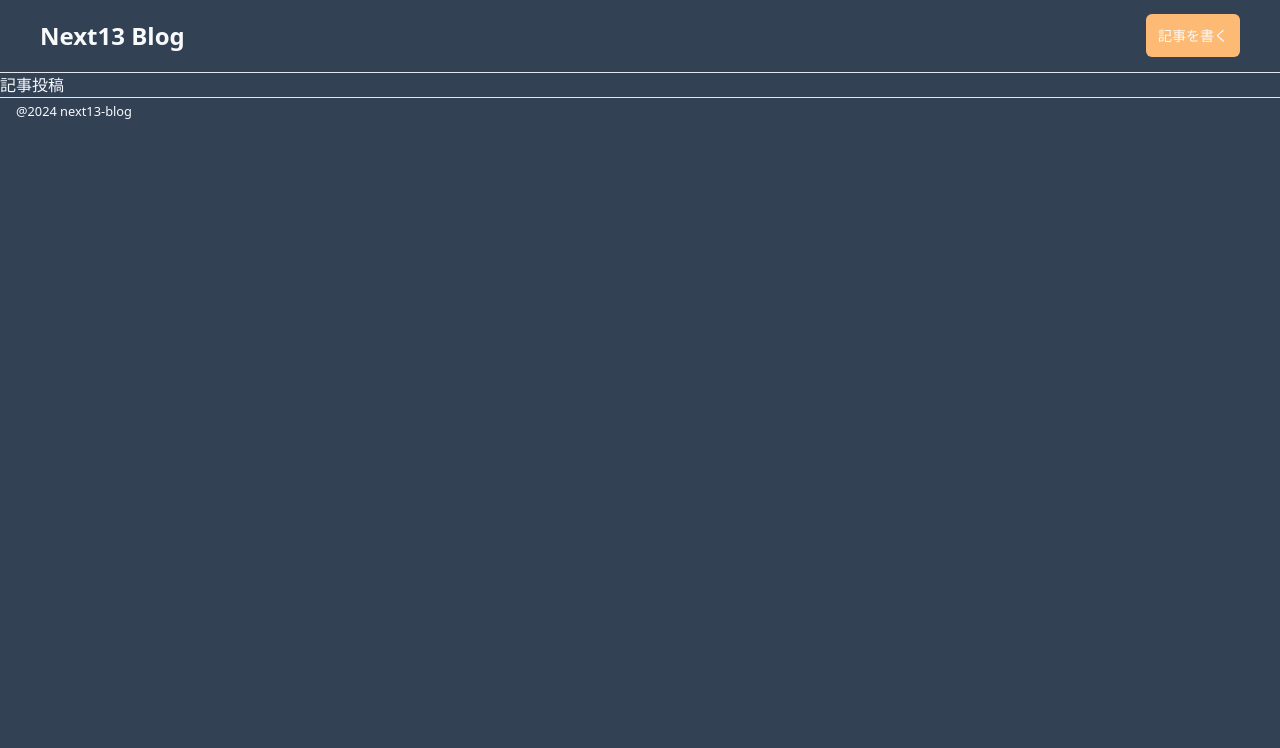
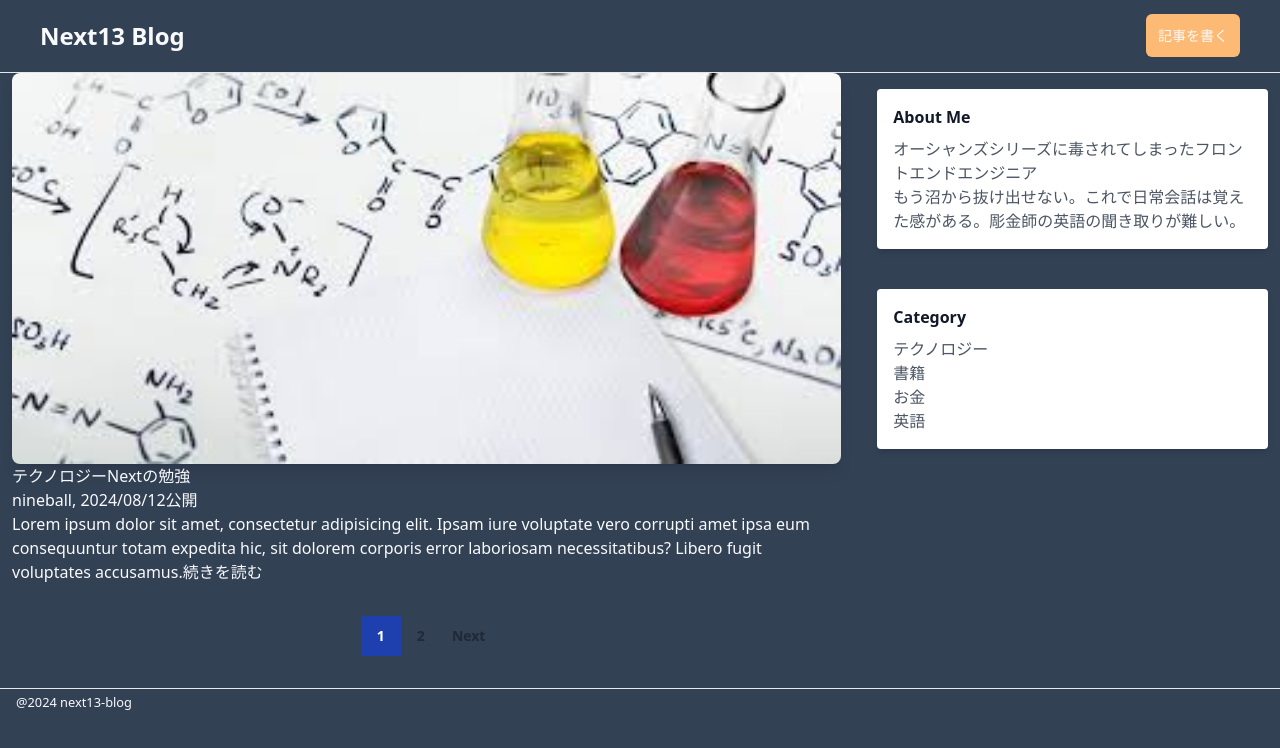
Before and after one commit to Ezure-HARUNA/Ezure-HARUNA-next.ts13-tailwindcss-blog, a Next.js app: page / in a window 1280 px wide. Shown: the top 748 px of the page. Built offline with nearby package versions, Linux system fonts and the light colour scheme; no server answers.

Commit message:
add: ブログ一覧

```diff
--- a/next.config.mjs
+++ b/next.config.mjs
@@ -1,4 +1,15 @@
 /** @type {import('next').NextConfig} */
-const nextConfig = {};
+const nextConfig = {
+  images: {
+    remotePatterns: [
+      {
+        protocol: "https",
+        hostname: "source.unsplash.com",
+        // pathname: "/collection/1346951/**",
+      },
+    ],
+  },
+};
 
 export default nextConfig;
+//  on <a href="https://unsplash.com/photos/a-keyboard-sitting-on-top-of-a-white-shelf-HFALfcK9jsw?utm_content=creditCopyText&utm_medium=referral&utm_source=unsplash">Unsplash</a>
--- a/src/app/layout.tsx
+++ b/src/app/layout.tsx
@@ -1,8 +1,8 @@
 import type { Metadata } from "next";
 import { Inter } from "next/font/google";
 import "./globals.css";
-import Header from "@/components/Header";
-import Footer from "@/components/Footer";
+import Header from "@/components/layout/Header";
+import Footer from "@/components/layout/Footer";
 
 const inter = Inter({ subsets: ["latin"] });
 
--- a/src/app/page.tsx
+++ b/src/app/page.tsx
@@ -1,7 +1,71 @@
-import React from "react";
+import ArticleList from "@/components/ArticleList";
+import Image from "next/image";
+// import ArticleList from "./components/ArticleList";
+// import { getAllArticles } from "@/pages/api/blogAPI";
 
-const page = () => {
-  return <div>記事投稿</div>;
-};
+export default async function Home() {
+  // const articles = await getAllArticles();
+  // console.log(articles);
+  const API_URL = process.env.NEXT_PUBLIC_API_URL;
 
-export default page;
+  // const res = await fetch(`${API_URL}/api`, { cache: "no-store" });
+
+  // const articles = await res.json();
+
+  return (
+    <div className="md:flex">
+      <section className="w-full md:w-2/3 flex flex-col items-center px-3">
+        <ArticleList />
+        <div className="flex items-center py-8">
+          <a
+            href="#"
+            className="h-10 w-10 bg-blue-800 hover:bg-blue-600 font-semibold text-white text-sm flex items-center justify-center"
+          >
+            1
+          </a>
+          <a
+            href="#"
+            className="h-10 w-10 font-semibold text-gray-800 hover:bg-blue-600 hover:text-white text-sm flex items-center justify-center"
+          >
+            2
+          </a>
+          <a
+            href="#"
+            className="h-10 w-10 font-semibold text-gray-800 hover:text-gray-900 text-sm flex items-center justify-center ml-3"
+          >
+            Next <i className="fas fa-arrow-right ml-2"></i>
+          </a>
+        </div>
+      </section>
+
+      <aside className="w-full md:w-1/3 flex flex-col items-center px-3 md:pl-6">
+        <div className="bg-white shadow-md rounded p-4 mb-6 mt-4">
+          <h3 className="font-bold text-gray-900 mb-2">About Me</h3>
+          <p className="text-gray-600">
+            オーシャンズシリーズに毒されてしまったフロントエンドエンジニア
+            <br />
+            もう沼から抜け出せない。これで日常会話は覚えた感がある。彫金師の英語の聞き取りが難しい。
+            <br />
+          </p>
+        </div>
+        <div className="bg-white shadow-md rounded p-4 mb-6 mt-4 w-full">
+          <h3 className="font-bold text-gray-900 mb-2">Category</h3>
+          <ul className="text-gray-600 mt-2">
+            <li>
+              <a href="#">テクノロジー</a>
+            </li>
+            <li>
+              <a href="#">書籍</a>
+            </li>
+            <li>
+              <a href="#">お金</a>
+            </li>
+            <li>
+              <a href="#">英語</a>
+            </li>
+          </ul>
+        </div>
+      </aside>
+    </div>
+  );
+}
--- /dev/null
+++ b/src/components/ArticleList.tsx
@@ -0,0 +1,41 @@
+import Link from "next/link";
+import Image from "next/image";
+import React from "react";
+
+const ArticleList = () => {
+  return (
+    <div>
+      <article>
+        <Link href="#">
+          <Image
+            src="/images/chem.png"
+            alt="Example"
+            width={1280}
+            height={720}
+            className="rounded-lg shadow-lg"
+          />
+        </Link>
+        <div>
+          <Link href="#">テクノロジー</Link>
+          <Link href="#">Nextの勉強</Link>
+          <p>nineball, 2024/08/12公開</p>
+          <a href="#">
+            Lorem ipsum dolor sit amet, consectetur adipisicing elit. Ipsam iure
+            voluptate vero corrupti amet ipsa eum consequuntur totam expedita
+            hic, sit dolorem corporis error laboriosam necessitatibus? Libero
+            fugit voluptates accusamus.
+          </a>
+          <Link href="#">続きを読む</Link>
+        </div>
+      </article>
+    </div>
+  );
+};
+
+export default ArticleList;
+
+{
+  /* <a href="https://unsplash.com/@ymoran?utm_content=creditCopyText&utm_medium=referral&utm_source=unsplash">
+  Yucel Moran
+</a>; */
+}
```
Also changed, not shown: package.json (+10 -6 lines), public/images/chem.png (added), src/components/layout/Footer.tsx (renamed from src/components/Footer.tsx), src/components/layout/Header.tsx (renamed from src/components/Header.tsx).
